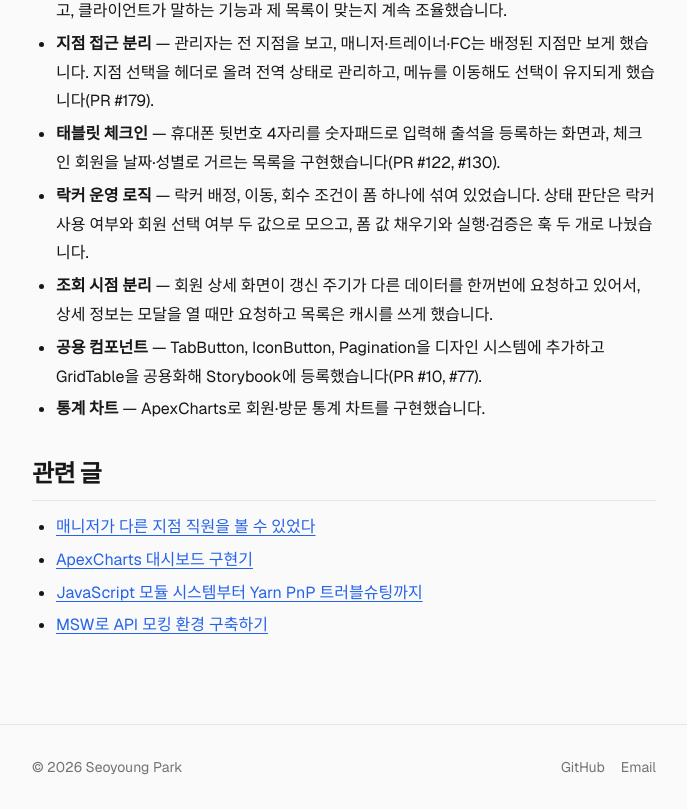
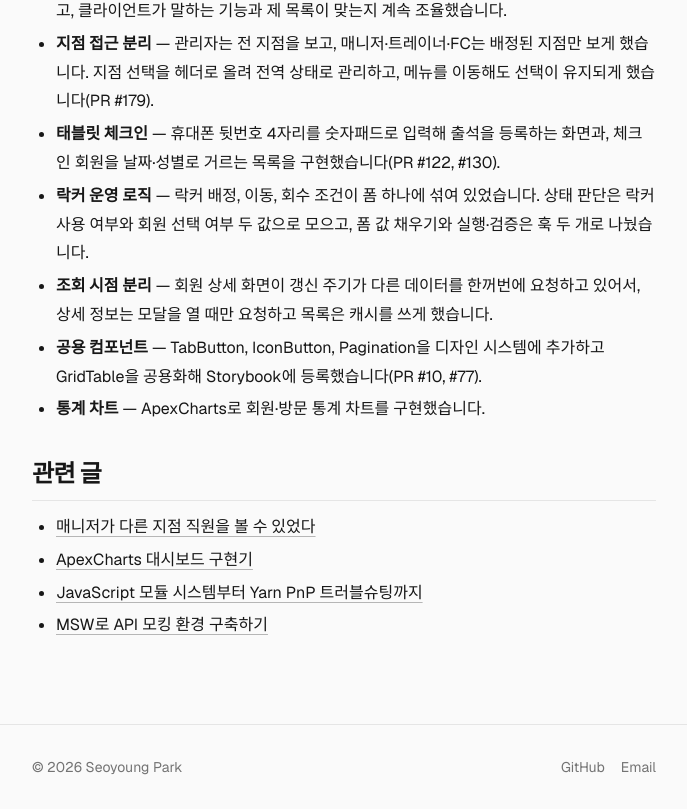
Before and after one commit to shionpark/shion-blog, a Next.js app: page /projects/gymlight-manager in a window 1280 px wide. Shown: the part 656-1465 px from the top of the page, without its empty margins (296-983 px from the left). Built offline with nearby package versions, Linux system fonts and the light colour scheme.

Commit message:
style: 링크를 본문 색과 옅은 밑줄로 통일, 프로젝트 목록에서 역할 괄호 숨김

```diff
--- a/src/app/globals.css
+++ b/src/app/globals.css
@@ -41,7 +41,6 @@ body {
 .prose {
   --prose-body: var(--foreground);
   --prose-headings: var(--foreground);
-  --prose-links: var(--accent);
   --prose-code-bg: var(--muted);
 }
 
@@ -65,13 +64,14 @@ body {
 }
 
 .prose a {
-  color: var(--prose-links);
+  color: var(--foreground);
   text-decoration: underline;
-  text-underline-offset: 3px;
+  text-decoration-color: color-mix(in srgb, var(--foreground) 30%, transparent);
+  text-underline-offset: 4px;
 }
 
 .prose a:hover {
-  opacity: 0.8;
+  text-decoration-color: var(--foreground);
 }
 
 .prose ul {
--- a/src/app/not-found.tsx
+++ b/src/app/not-found.tsx
@@ -9,7 +9,7 @@ export default function NotFound() {
       </p>
       <Link
         href="/"
-        className="text-accent hover:opacity-80 transition-opacity"
+        className="underline underline-offset-4 decoration-foreground/30 hover:decoration-foreground transition-colors"
       >
         홈으로 돌아가기 &rarr;
       </Link>
--- a/src/app/projects/page.tsx
+++ b/src/app/projects/page.tsx
@@ -31,7 +31,7 @@ export default function ProjectsPage() {
                   </span>
                 </div>
                 <p className="text-sm text-muted-foreground/70 mb-1">
-                  {project.role}
+                  {project.role.replace(/\s*\(.*\)$/, "")}
                 </p>
                 <p className="text-[15px] text-muted-foreground leading-relaxed">
                   {project.description}
```
